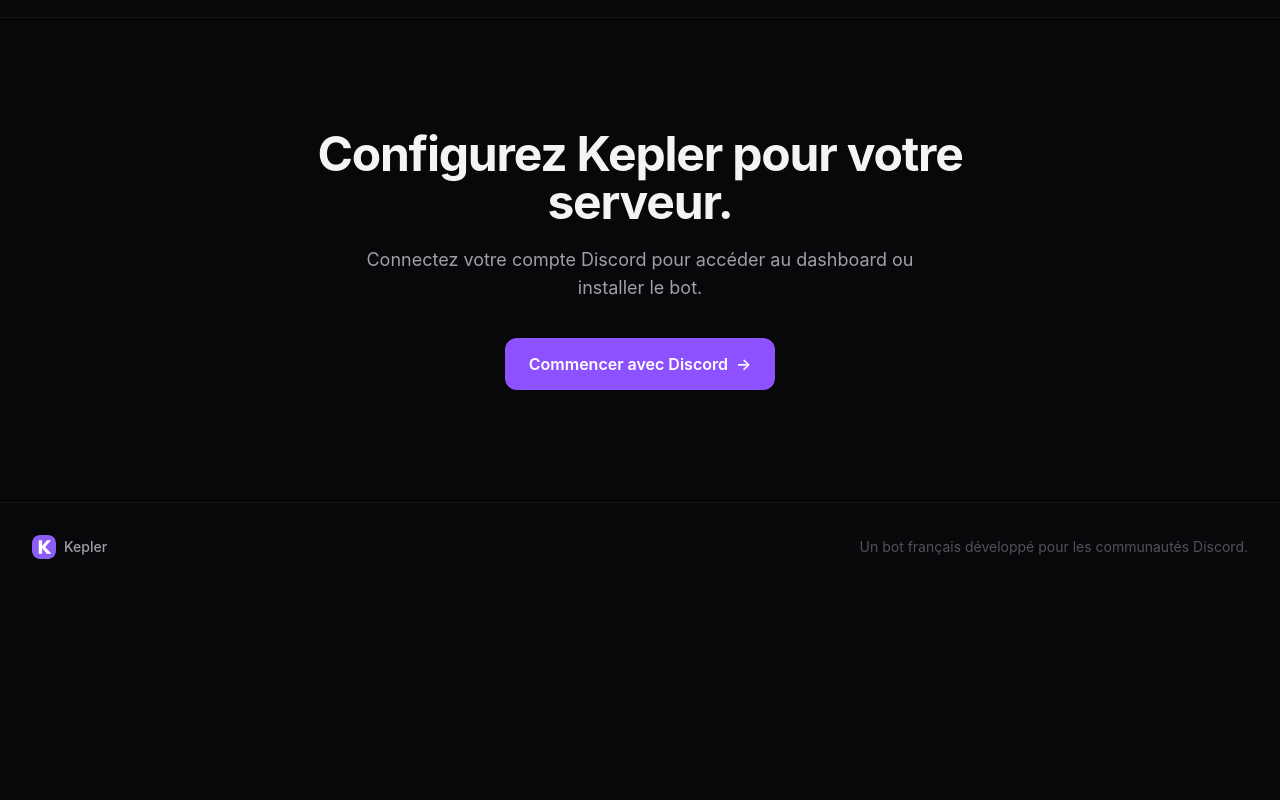
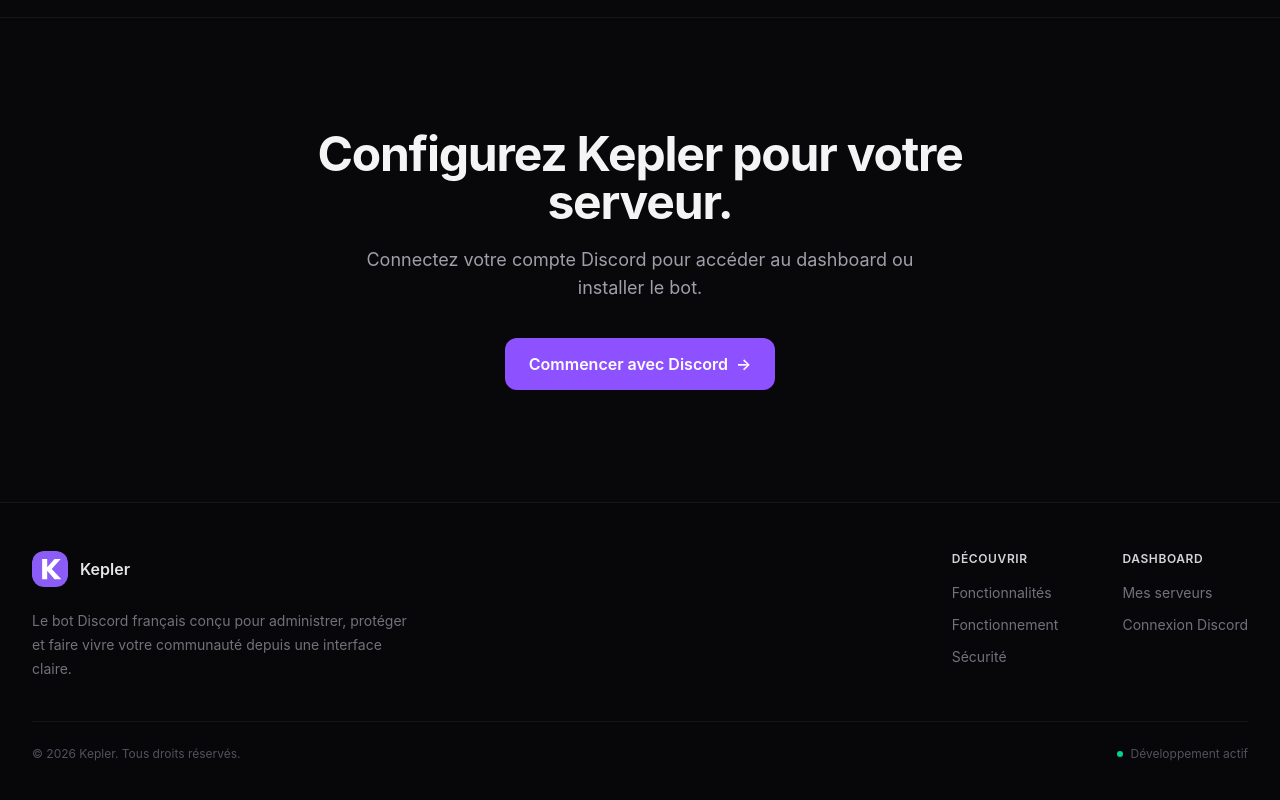
Before and after one commit to Antoww/kepler-dashboard, a SvelteKit app: page / in a window 1280 px wide. Shown: the part 2979-3779 px from the top of the page. Before the commit the page ends 3570 px from the top, so only its background shows below. Built offline with nearby package versions, Linux system fonts and the light colour scheme; no server answers.

Commit message:
feat: add SiteFooter component to pages and replace footer markup

```diff
--- /dev/null
+++ b/src/lib/components/SiteFooter.svelte
@@ -0,0 +1,77 @@
+<script lang="ts">
+	/* eslint-disable svelte/no-navigation-without-resolve -- les ancres sont ajoutées après une route résolue */
+	import { base } from '$app/paths';
+	import { resolve } from '$app/paths';
+
+	let { compact = false }: { compact?: boolean } = $props();
+
+	const year = new Date().getFullYear();
+</script>
+
+<footer class="border-t border-white/[0.07] bg-black/10">
+	{#if compact}
+		<div
+			class="mx-auto flex max-w-7xl flex-col gap-4 px-6 py-6 text-xs text-zinc-600 sm:flex-row sm:items-center sm:justify-between lg:px-8"
+		>
+			<div class="flex items-center gap-2.5">
+				<img src={`${base}/favicon.svg`} alt="" class="size-6 rounded-lg" />
+				<span>© {year} Kepler</span>
+			</div>
+			<nav class="flex flex-wrap items-center gap-x-5 gap-y-2" aria-label="Liens du pied de page">
+				<a href={resolve('/')} class="transition hover:text-zinc-300">Accueil</a>
+				<a href={`${resolve('/')}#fonctionnalites`} class="transition hover:text-zinc-300">
+					Fonctionnalités
+				</a>
+				<a href={resolve('/dashboard')} class="transition hover:text-zinc-300">Mes serveurs</a>
+			</nav>
+		</div>
+	{:else}
+		<div class="mx-auto max-w-7xl px-6 py-12 lg:px-8">
+			<div class="grid gap-10 sm:grid-cols-[minmax(0,1fr)_auto_auto] sm:gap-16">
+				<div class="max-w-sm">
+					<a href={resolve('/')} class="inline-flex items-center gap-3" aria-label="Accueil Kepler">
+						<img src={`${base}/favicon.svg`} alt="" class="size-9 rounded-xl" />
+						<span class="font-semibold text-zinc-200">Kepler</span>
+					</a>
+					<p class="mt-4 text-sm leading-6 text-zinc-500">
+						Le bot Discord français conçu pour administrer, protéger et faire vivre votre communauté
+						depuis une interface claire.
+					</p>
+				</div>
+
+				<div>
+					<p class="text-xs font-semibold tracking-wider text-zinc-300 uppercase">Découvrir</p>
+					<nav class="mt-4 flex flex-col gap-3 text-sm text-zinc-500" aria-label="Découvrir Kepler">
+						<a href={`${resolve('/')}#fonctionnalites`} class="transition hover:text-white">
+							Fonctionnalités
+						</a>
+						<a href={`${resolve('/')}#fonctionnement`} class="transition hover:text-white">
+							Fonctionnement
+						</a>
+						<a href={`${resolve('/')}#securite`} class="transition hover:text-white">Sécurité</a>
+					</nav>
+				</div>
+
+				<div>
+					<p class="text-xs font-semibold tracking-wider text-zinc-300 uppercase">Dashboard</p>
+					<nav class="mt-4 flex flex-col gap-3 text-sm text-zinc-500" aria-label="Dashboard Kepler">
+						<a href={resolve('/dashboard')} class="transition hover:text-white">Mes serveurs</a>
+						<a href={resolve('/auth/discord')} class="transition hover:text-white">
+							Connexion Discord
+						</a>
+					</nav>
+				</div>
+			</div>
+
+			<div
+				class="mt-10 flex flex-col gap-3 border-t border-white/[0.06] pt-6 text-xs text-zinc-600 sm:flex-row sm:items-center sm:justify-between"
+			>
+				<p>© {year} Kepler. Tous droits réservés.</p>
+				<p class="flex items-center gap-2">
+					<span class="size-1.5 rounded-full bg-emerald-400"></span>
+					Développement actif
+				</p>
+			</div>
+		</div>
+	{/if}
+</footer>
--- a/src/routes/+page.svelte
+++ b/src/routes/+page.svelte
@@ -1,6 +1,7 @@
 <script lang="ts">
 	import { base, resolve } from '$app/paths';
 	import ProfileMenu from '$lib/components/ProfileMenu.svelte';
+	import SiteFooter from '$lib/components/SiteFooter.svelte';
 
 	let { data } = $props();
 
@@ -329,16 +330,6 @@
 			</section>
 		</main>
 
-		<footer class="border-t border-white/[0.06]">
-			<div
-				class="mx-auto flex max-w-7xl flex-col gap-5 px-6 py-8 text-sm text-zinc-600 sm:flex-row sm:items-center sm:justify-between lg:px-8"
-			>
-				<div class="flex items-center gap-2">
-					<img src={`${base}/favicon.svg`} alt="" class="size-6 rounded-lg" />
-					<span class="font-medium text-zinc-400">Kepler</span>
-				</div>
-				<p>Un bot français développé pour les communautés Discord.</p>
-			</div>
-		</footer>
+		<SiteFooter />
 	</div>
 </div>
--- a/src/routes/dashboard/+page.svelte
+++ b/src/routes/dashboard/+page.svelte
@@ -1,6 +1,7 @@
 <script lang="ts">
 	import { resolve } from '$app/paths';
 	import ProfileMenu from '$lib/components/ProfileMenu.svelte';
+	import SiteFooter from '$lib/components/SiteFooter.svelte';
 
 	let { data } = $props();
 
@@ -135,4 +136,5 @@
 			{/if}
 		</section>
 	</main>
+	<SiteFooter compact />
 </div>
--- a/src/routes/dashboard/[guildId]/+page.svelte
+++ b/src/routes/dashboard/[guildId]/+page.svelte
@@ -1,6 +1,7 @@
 <script lang="ts">
 	import { resolve } from '$app/paths';
 	import ProfileMenu from '$lib/components/ProfileMenu.svelte';
+	import SiteFooter from '$lib/components/SiteFooter.svelte';
 	import ArrowLeft from '@lucide/svelte/icons/arrow-left';
 	import Cake from '@lucide/svelte/icons/cake';
 	import ChartNoAxesColumnIncreasing from '@lucide/svelte/icons/chart-no-axes-column-increasing';
@@ -1253,4 +1254,5 @@
 			</div>
 		</div>
 	</main>
+	<SiteFooter compact />
 </div>
```
